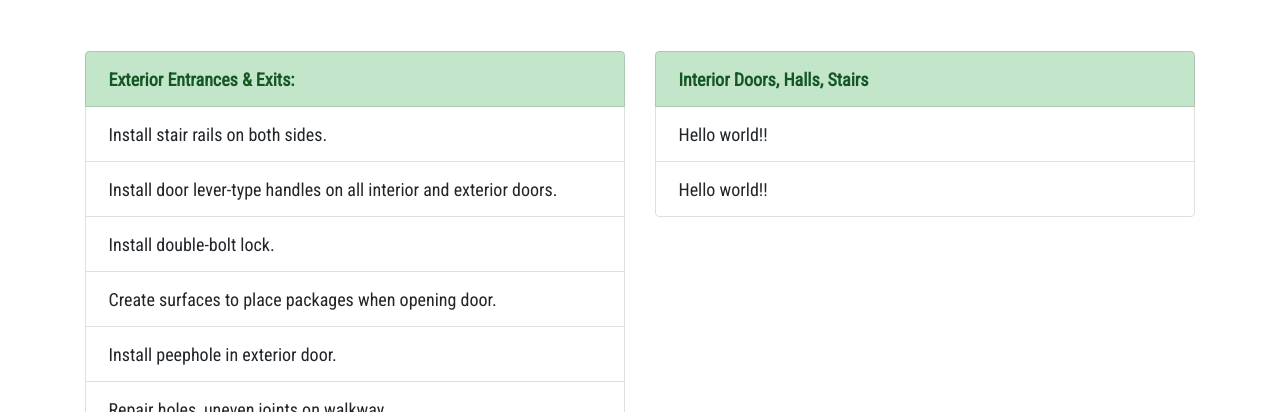
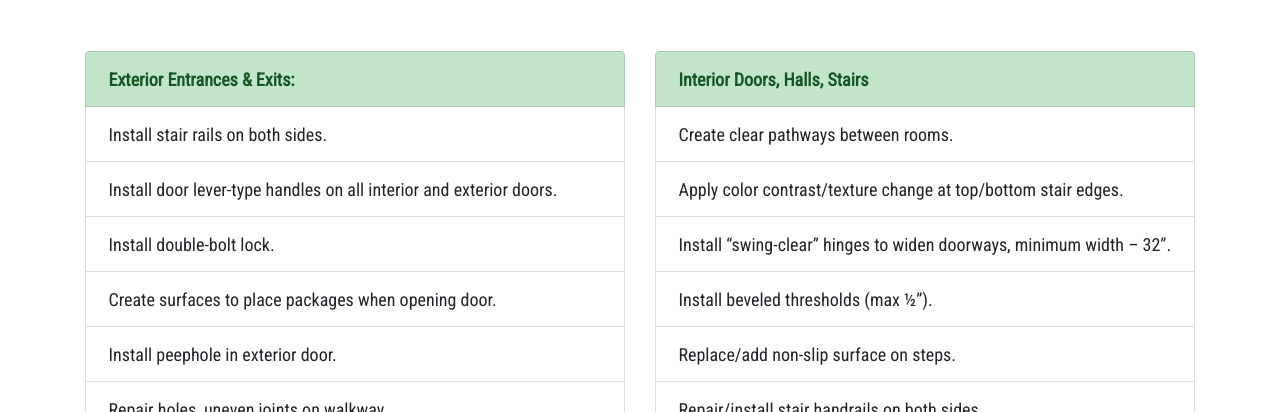
Before and after one commit to RebuildingTogetherLitchfield/rebuilding.website, a Gatsby site: page /home-safety-check in a window 1280 px wide. Shown: the part 388-800 px from the top of the page. Built offline with nearby package versions, Linux system fonts and the light colour scheme; Gatsby itself is replaced by a stand-in of ours.

Commit message:
home-safety-check

```diff
--- a/src/pages/home-safety-check.js
+++ b/src/pages/home-safety-check.js
@@ -61,8 +61,25 @@ const HomeSafetyCheck = () => {
               <ListGroup.Item variant="success" className="font-weight-bold">
                 Interior Doors, Halls, Stairs
               </ListGroup.Item>
-              <ListGroup.Item>Hello world!!</ListGroup.Item>
-              <ListGroup.Item>Hello world!!</ListGroup.Item>
+              <ListGroup.Item>
+                Create clear pathways between rooms.
+              </ListGroup.Item>
+              <ListGroup.Item>
+                Apply color contrast/texture change at top/bottom stair edges.
+              </ListGroup.Item>
+              <ListGroup.Item>
+                Install “swing-clear” hinges to widen doorways, minimum width –
+                32”.
+              </ListGroup.Item>
+              <ListGroup.Item>
+                Install beveled thresholds (max ½”).
+              </ListGroup.Item>
+              <ListGroup.Item>
+                Replace/add non-slip surface on steps.
+              </ListGroup.Item>
+              <ListGroup.Item>
+                Repair/install stair handrails on both sides.
+              </ListGroup.Item>
             </ListGroup>
           </div>
         </div>
```
